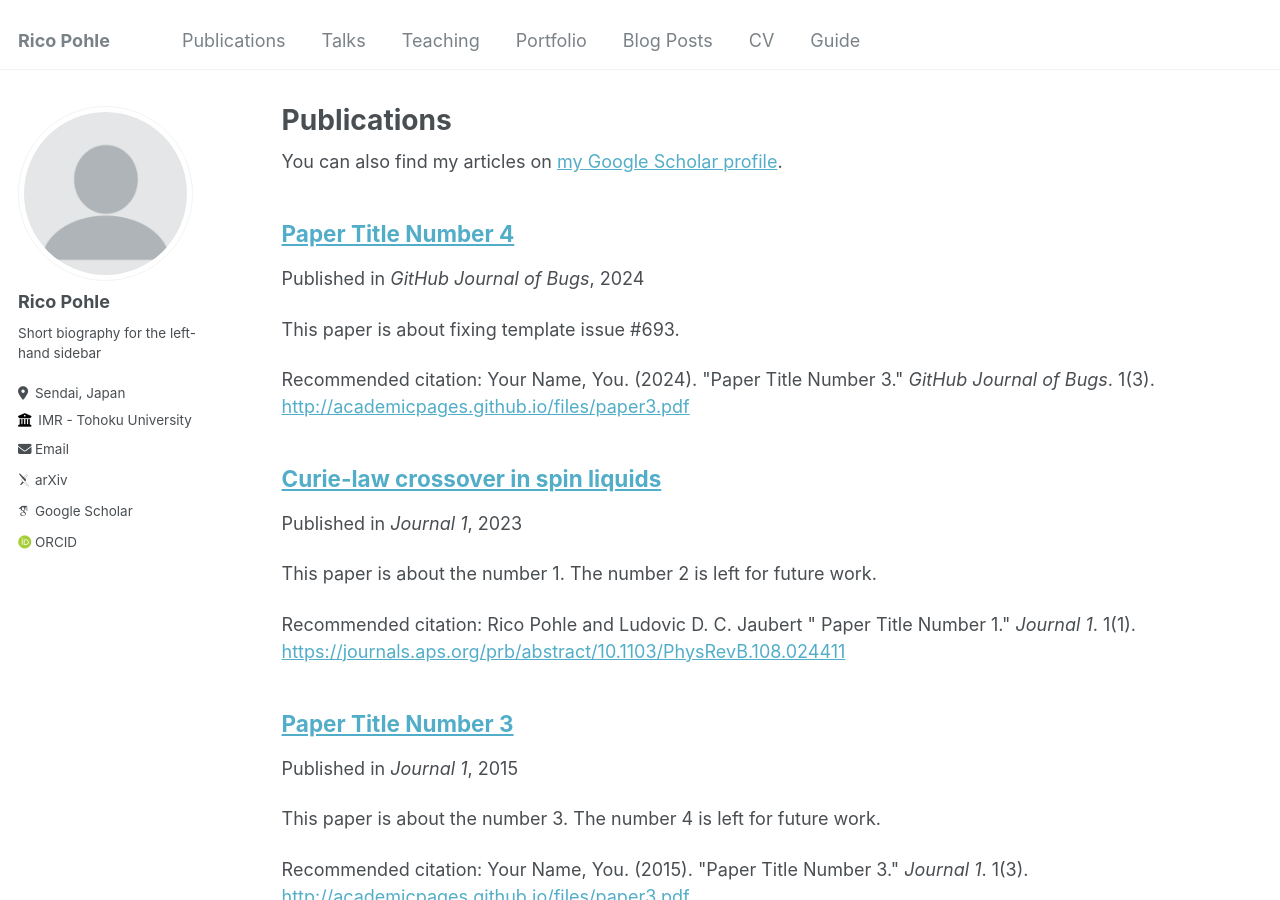
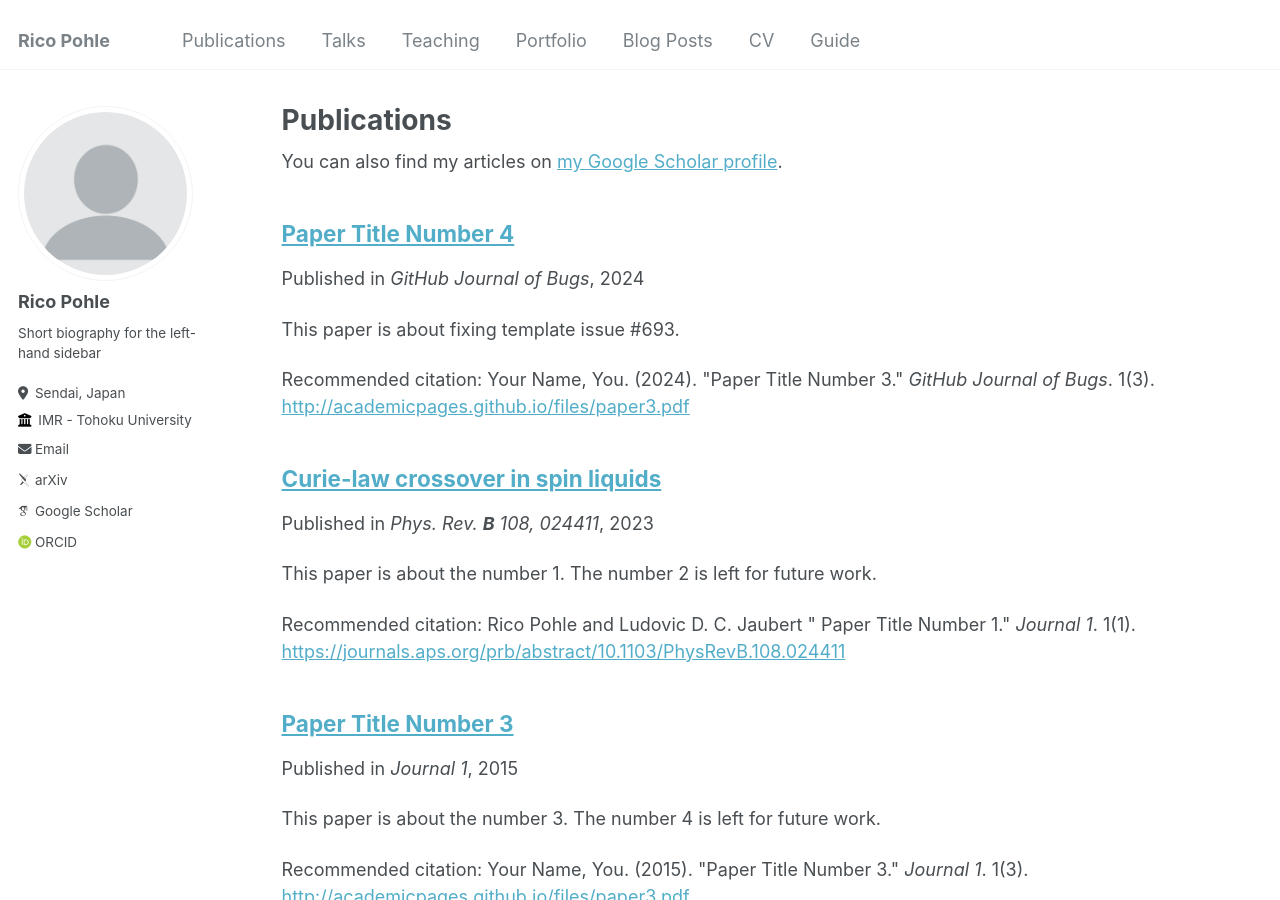
Before and after one commit to rico-pohle/rico-pohle.github.io, a Jekyll site: the page built from _pages/publications.md, in a window 1280 px wide and 900 px high. Built offline with Jekyll 4.4.1, drawn with Linux system fonts in a browser that asks for light colours; some web fonts are replaced.

Commit message:
Update 2023-07-13-CurieLawCrossover.md

```diff
--- a/_publications/2023-07-13-CurieLawCrossover.md
+++ b/_publications/2023-07-13-CurieLawCrossover.md
@@ -4,7 +4,7 @@ collection: publications
 permalink: /publication/2023-07-13-CurieLawCrossover.md
 excerpt: 'This paper is about the number 1. The number 2 is left for future work.'
 date: 2023-07-13
-venue: 'Journal 1'
+venue: 'Phys. Rev. <b>B</b> 108, 024411'
 paperurl: 'https://journals.aps.org/prb/abstract/10.1103/PhysRevB.108.024411'
 citation: 'Rico Pohle and Ludovic D. C. Jaubert &quot; Paper Title Number 1.&quot; <i>Journal 1</i>. 1(1).'
 ---
```
